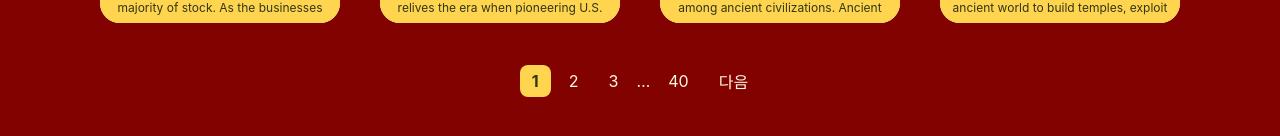
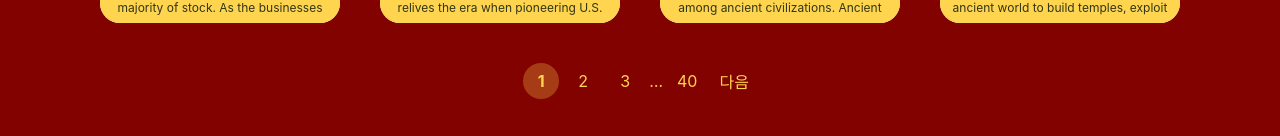
Before and after one commit to kimbumi-06/sulkus-homepage, a React (Vite) app in the folder sulkus-homepage/: page / in a window 1280 px wide. Before the commit this address led to /#/page/1. Shown: the part 1288-1424 px from the top of the page. Built offline with nearby package versions, Linux system fonts and the light colour scheme; a web font is replaced by a local one.

Commit message:
20261117 페이지 표시 수정
Co-Authored-By: Claude Opus 5.5 <noreply@anthropic.com>

```diff
--- a/sulkus-homepage/src/App.jsx
+++ b/sulkus-homepage/src/App.jsx
@@ -1,14 +1,14 @@
-import { HashRouter, Routes, Route, Navigate } from 'react-router-dom';
+import { BrowserRouter, Routes, Route, Navigate } from 'react-router-dom';
 import MainPage from './MainPages/MainPage';
 
 function App() {
   return (
-    <HashRouter>
+    <BrowserRouter>
       <Routes>
-        <Route path="/page/:page" element={<MainPage />} />
-        <Route path="*" element={<Navigate to="/page/1" replace />} />
+        <Route path="/" element={<MainPage />} />
+        <Route path="*" element={<Navigate to="/?page=1" replace />} />
       </Routes>
-    </HashRouter>
+    </BrowserRouter>
   );
 }
 
--- a/sulkus-homepage/src/MainPages/MainPage.css
+++ b/sulkus-homepage/src/MainPages/MainPage.css
@@ -36,16 +36,29 @@
   align-items: center;
   gap: 6px;
   padding: 0 12px 40px;
-  color: var(--color-card);
+  color: var(--color-primary);
 }
+
 .mainpage__pagination a {
-  padding: 6px 12px;
-  border-radius: 8px;
-  color: var(--color-card);
+  display: inline-flex;
+  justify-content: center;
+  align-items: center;
+  min-width: 36px;
+  height: 36px;
+  padding: 0 8px;
+  border-radius: 999px;
+  color: var(--color-primary);
   text-decoration: none;
+  transition: background-color 0.2s;
 }
+
+/* 커서 올렸을 때: 아주 흐린 원 */
+.mainpage__pagination a:hover {
+  background-color: rgba(255, 213, 79, 0.12);
+}
+
+/* 선택된 페이지: 흐린 원 */
 .mainpage__pagination a.active {
-  background-color: var(--color-primary);
-  color: var(--color-text);
+  background-color: rgba(255, 213, 79, 0.28);
   font-weight: bold;
 }
--- a/sulkus-homepage/src/MainPages/MainPage.jsx
+++ b/sulkus-homepage/src/MainPages/MainPage.jsx
@@ -1,6 +1,6 @@
 import './MainPage.css';
 import { useEffect } from 'react';
-import { useParams, Link, Navigate } from 'react-router-dom';
+import { useSearchParams, Link, Navigate } from 'react-router-dom';
 import GameCard from '../components/GameCard/GameCard';
 import * as images from '../assets/images/index';
 import allGames from '../data/games.ko.json';
@@ -28,16 +28,16 @@ function getPageList(current, total, delta = 2) {
 }
 
 function MainPage() {
-  const { page } = useParams();
+  const [searchParams] = useSearchParams();
   const totalPages = Math.max(1, Math.ceil(games.length / PAGE_SIZE));
-  const current = Number(page);
+  const current = Number(searchParams.get('page') ?? 1);
 
   useEffect(() => {
     window.scrollTo(0, 0);
   }, [current]);
 
   if (!Number.isInteger(current) || current < 1 || current > totalPages) {
-    return <Navigate to="/page/1" replace />;
+    return <Navigate to="/?page=1" replace />;
   }
 
   const start = (current - 1) * PAGE_SIZE;
@@ -57,21 +57,21 @@ function MainPage() {
       </main>
 
       <nav className="mainpage__pagination">
-        {current > 1 && <Link to={`/page/${current - 1}`}>이전</Link>}
+        {current > 1 && <Link to={`/?page=${current - 1}`}>이전</Link>}
         {getPageList(current, totalPages).map((p, idx) =>
           p === '...' ? (
             <span key={`dots-${idx}`}>…</span>
           ) : (
             <Link
               key={p}
-              to={`/page/${p}`}
+              to={`/?page=${p}`}
               className={p === current ? 'active' : ''}
             >
               {p}
             </Link>
           )
         )}
-        {current < totalPages && <Link to={`/page/${current + 1}`}>다음</Link>}
+        {current < totalPages && <Link to={`/?page=${current + 1}`}>다음</Link>}
       </nav>
     </div>
   );
```
